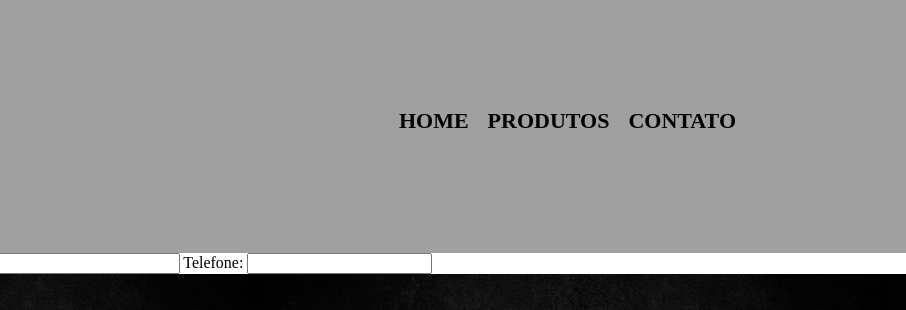
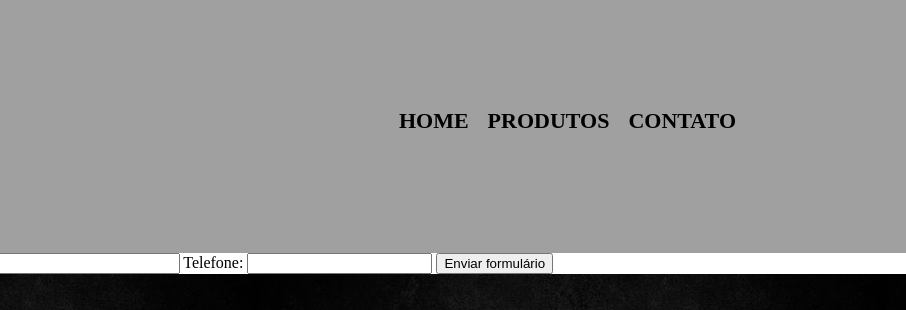
Before and after one commit to NotPietro/Barbearia-aula-2, a plain HTML site: page contato.html in a window 1280 px wide. Shown: the top 310 px of the page, 374-1280 px from the left. Drawn offline with Linux system fonts and the light colour scheme.

Commit message:
Add files via upload

```diff
--- a/contato.html
+++ b/contato.html
@@ -38,6 +38,8 @@
                     <label for="telefone">Telefone: </label>
                     <input type="text" id="telefone">
 
+                    <input type="submit" value="Enviar formulário">
+
                 </form>
             </main>
 
```
